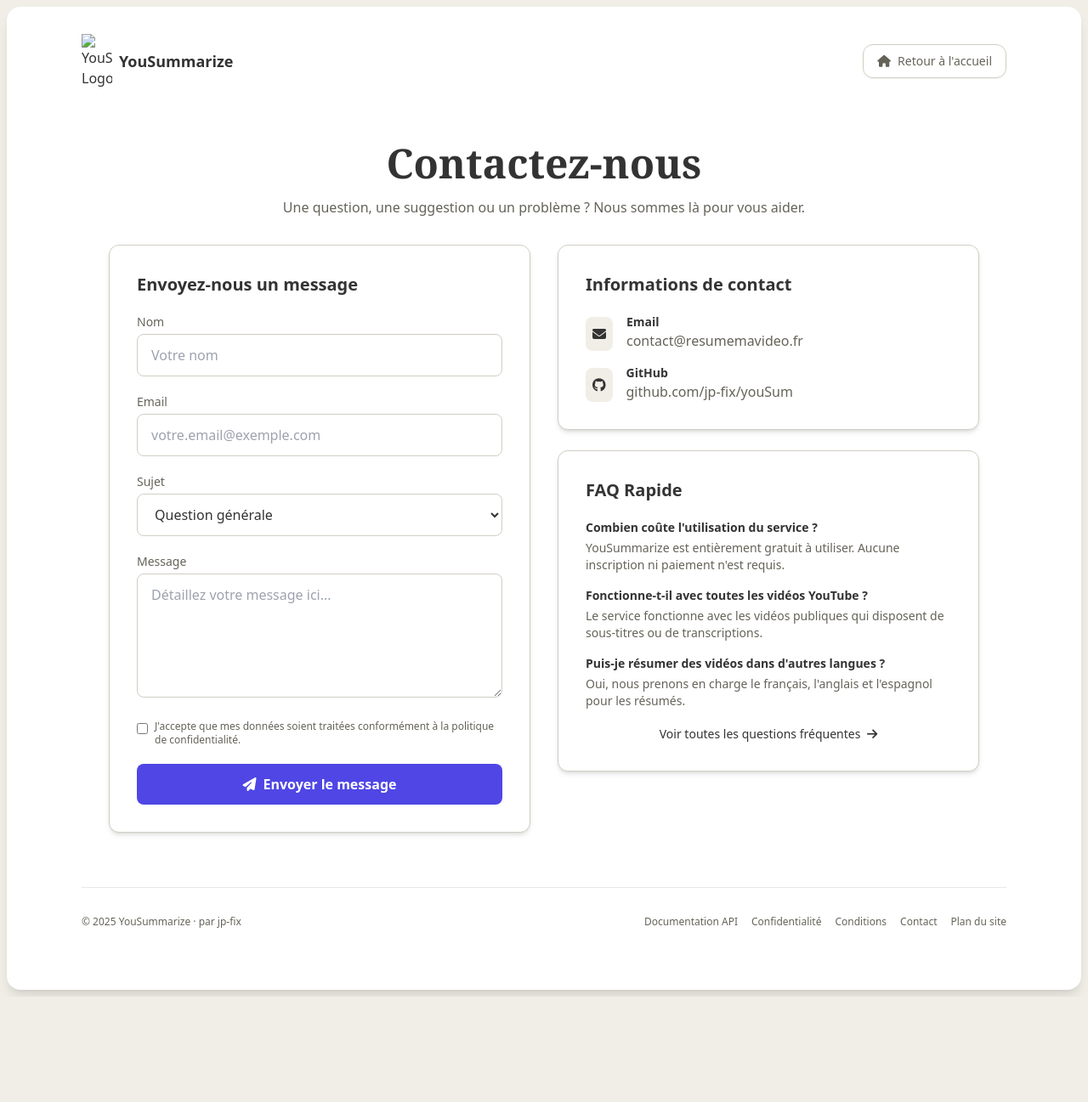
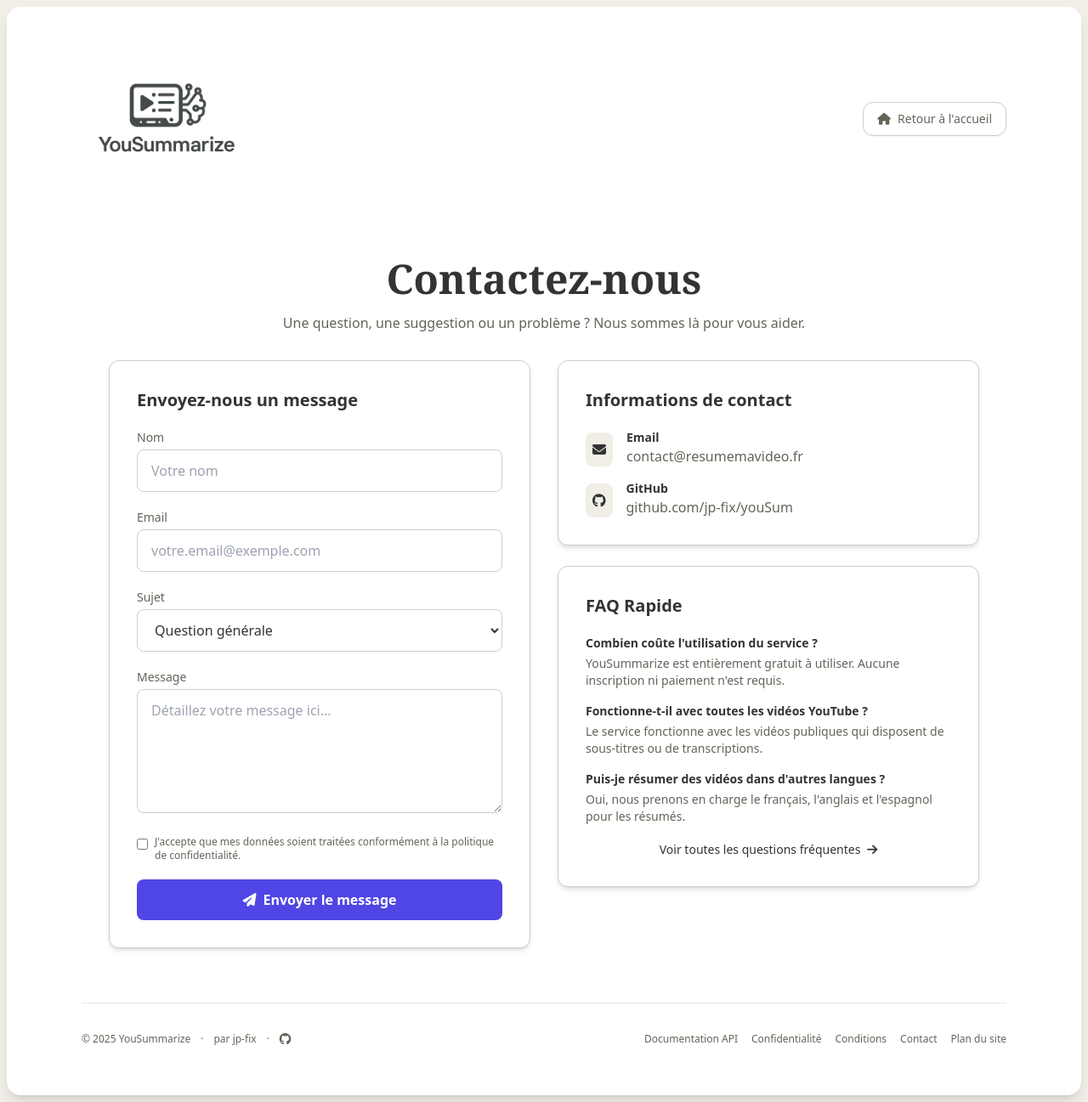
Before and after one commit to french4french/youSum, a website: page public/contact.html in a window 1280 px wide. Shown: the whole page at 85% size. Before the commit the page ends 1173 px from the top, so only its background shows below. Drawn offline with nearby package versions, Linux system fonts and the light colour scheme.

Commit message:
update footer

```diff
--- a/public/contact.html
+++ b/public/contact.html
@@ -44,11 +44,14 @@
 
         <!-- Navigation -->
         <nav class="w-full flex justify-between items-center mb-10 md:mb-16">
-            <a href="/" class="flex gap-2 items-center">
-                <img alt="YouSummarize Logo" width="36" height="36" src="./assets/images/logo.svg"/>
-                <span class="font-semibold text-lg">YouSummarize</span>
+            <a href="./index.html" class="flex gap-2 items-center">
+                <img alt="YouSummarize Logo"
+                     width="200" height="60"
+                     src="./assets/images/logo.webp"
+                />
             </a>
-            <a href="/" class="px-4 py-2 cursor-pointer flex gap-2 h-[40px] items-center justify-center rounded-xl hover:bg-[#E9E5D8] border border-subtle shadow-sm w-fit text-sm transition duration-150">
+            </a>
+            <a href="./index.html" class="px-4 py-2 cursor-pointer flex gap-2 h-[40px] items-center justify-center rounded-xl hover:bg-[#E9E5D8] border border-subtle shadow-sm w-fit text-sm transition duration-150">
                 <i class="fas fa-home text-subtle"></i>
                 <span class="py-0 shrink-0 font-medium text-subtle">Retour à l'accueil</span>
             </a>
@@ -174,17 +177,22 @@
 
         <!-- Footer -->
         <footer class="border-t border-subtle/50 pt-8 pb-6 mt-12 lg:mt-16 text-xs text-subtle">
-            <div class="flex flex-col sm:flex-row justify-between items-center gap-4 mb-4">
-                <div class="flex items-center gap-2">
-                    <p>© <span id="currentYear">2025</span> YouSummarize · par <a href="https://github.com/jp-fix" class="hover:text-main font-medium">jp-fix</a></p>
+            <div class="flex flex-col sm:flex-row justify-between items-center gap-4">
+                <div class="flex flex-wrap justify-center sm:justify-start items-center gap-x-3 gap-y-1">
+                    <span>© <span id="currentYear">2025</span> YouSummarize</span>
+                    <span class="hidden sm:inline">·</span>
+                    <span>par <a href="https://github.com/jp-fix" target="_blank" rel="noopener noreferrer external" class="hover:text-main font-medium">jp-fix</a></span>
+                    <span class="hidden sm:inline">·</span>
+                    <a href="https://github.com/Jp-fix/youSum" target="_blank" rel="noopener noreferrer external" class="flex items-center gap-1 hover:text-main transition" title="Voir le code source sur GitHub"><i class="fab fa-github text-sm" aria-hidden="true"></i></a>
                 </div>
-                <nav class="footer-links flex flex-wrap gap-x-4 gap-y-1 justify-center sm:justify-end">
+                <nav class="footer-links flex flex-wrap gap-x-4 gap-y-1 justify-center sm:justify-end mt-2 sm:mt-0">
                     <a href="./api-docs.html" class="hover:text-main transition">Documentation API</a>
                     <a href="./privacy.html" class="hover:text-main transition">Confidentialité</a>
                     <a href="./terms.html" class="hover:text-main transition">Conditions</a>
                     <a href="./contact.html" class="hover:text-main transition">Contact</a>
                     <a href="./sitemap.html" class="hover:text-main transition">Plan du site</a>
                 </nav>
+
             </div>
         </footer>
     </div>
```
Also changed, not shown: public/404.html (+9 -4 lines), public/api-docs.html (+11 -5 lines), public/index.html (+9 -5 lines), public/privacy.html (+9 -4 lines), public/sitemap.html (+9 -4 lines), public/terms.html (+9 -4 lines).
